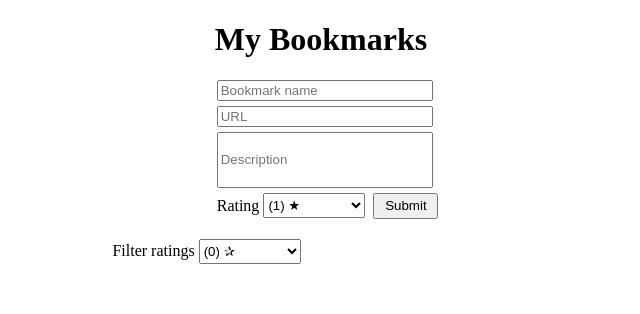
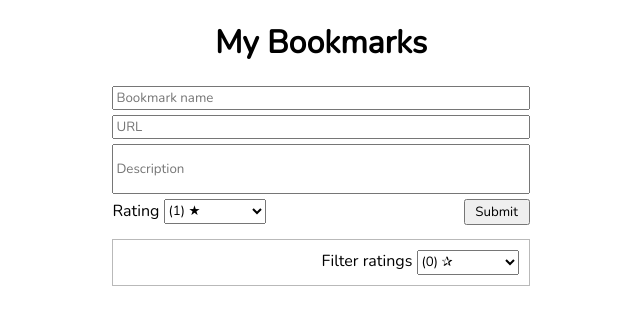
Before and after one commit to JuiceboxJones/Jake-Andre-Bookmarks, a plain HTML site: page index.html in a window 1280 px wide. Both pictures are taken after a click on the button "Add Bookmark". Shown: the whole page, without its empty margins (319-959 px from the left). Drawn offline with nearby package versions, Linux system fonts and the light colour scheme; no server answers.

Commit message:
started styling bookmarks

```diff
--- a/index.html
+++ b/index.html
@@ -25,11 +25,11 @@
         <br>
         <label for="rating">Rating</label>
         <select form="add-bookmark" name="rating" id="rating">
-        <option>(1) ★</option>
-        <option>(2) ★★</option>
-        <option>(3) ★★★</option>
-        <option>(4) ★★★★</option>
-        <option>(5) ★★★★★</option>
+        <option value="1">(1) ★</option>
+        <option value="2">(2) ★★</option>
+        <option value="3">(3) ★★★</option>
+        <option value="4">(4) ★★★★</option>
+        <option value="5">(5) ★★★★★</option>
         </select>
         <input type="submit" class="js-submit-bookmark">
       </form>
@@ -37,12 +37,12 @@
     <section class="filter">
       <label for="filter-by-rating">Filter ratings</label>
       <select id="filter-by-rating">
-        <option>(0) ✰</option>
-        <option>(1) ★</option>
-        <option>(2) ★★</option>
-        <option>(3) ★★★</option>
-        <option>(4) ★★★★</option>
-        <option>(5) ★★★★★</option>
+        <option value="0">(0) ✰</option>
+        <option value="1">(1) ★</option>
+        <option value="2">(2) ★★</option>
+        <option value="3">(3) ★★★</option>
+        <option value="4">(4) ★★★★</option>
+        <option value="5">(5) ★★★★★</option>
       </select>
     </section>
 
--- a/scripts/bookmark-list.js
+++ b/scripts/bookmark-list.js
@@ -19,7 +19,7 @@ const bookmarkList = (function() {
     let expandedInfo = '';
 
     if(bookmark.expanded){
-      expandedInfo = `<p>Description:${bookmark.desc}</p>
+      expandedInfo = `<p class="bookmark-description">Description:${bookmark.desc}</p>
       <a href="${bookmark.url}" target="_blank">Visit site</a>
       <button id='delete'>🗑️</button>`;
     }
@@ -30,8 +30,8 @@ const bookmarkList = (function() {
 
     return `
       <li class="minimized" data-id='${bookmark.id}'>
-        <p>${bookmark.title} <button id="expand">${bookmark.expanded ? '➖': '➕'}</button></p>
-        <p>Rating: ${ratingStars}</p>
+        <p class="bookmark-title">${bookmark.title} <button id="expand">${bookmark.expanded ? '➖': '➕'}</button></p>
+        <p class="bookmark-rating">Rating: ${ratingStars}</p>
         ${expandedInfo}
       </li>
     `;
--- a/styles.css
+++ b/styles.css
@@ -1,3 +1,9 @@
+@import url('https://fonts.googleapis.com/css?family=Nunito');
+
+* {
+  font-family: 'nunito';
+}
+
 .main-container{
   width:33%;
   margin: 0 auto;
@@ -14,6 +20,21 @@ body{
 
 ul{
   list-style-type: none;
+  padding: 0;
+}
+
+li.minimized {
+  border: 1px solid gray;
+  margin: 15px 0;
+}
+
+.bookmark-title {
+  margin: 0;
+  background-color: #bfeffd;
+  padding: 7px 15px;
+  font-size: 20px;
+  font-weight: bold;
+  color: #456e82;
 }
 
 h1 {
@@ -32,20 +53,20 @@ h1 {
 #add-bookmark{
   width: 100%;
   display: block;
-  padding: 0 25%;
 }
 
 #add-bookmark input{
   margin-bottom: 5px;
+  box-sizing: border-box;
 }
 
 .single-line-input{
-width: 50%;
+width: 100%;
 margin: 0;
 }
 
 .multi-line-input{
-width: 50%;
+width: 100%;
 height: 50px;
 }
 
@@ -54,7 +75,13 @@ select{
 }
 
 .js-submit-bookmark{
-  margin-left: 4px;
-  width: 65px;
+  width: 66px;
   height: 26px;
+  float: right;
 }
+
+.filter {
+  padding: 10px;
+  text-align: right;
+  border: 1px solid #b9b9b9;
+}
```
